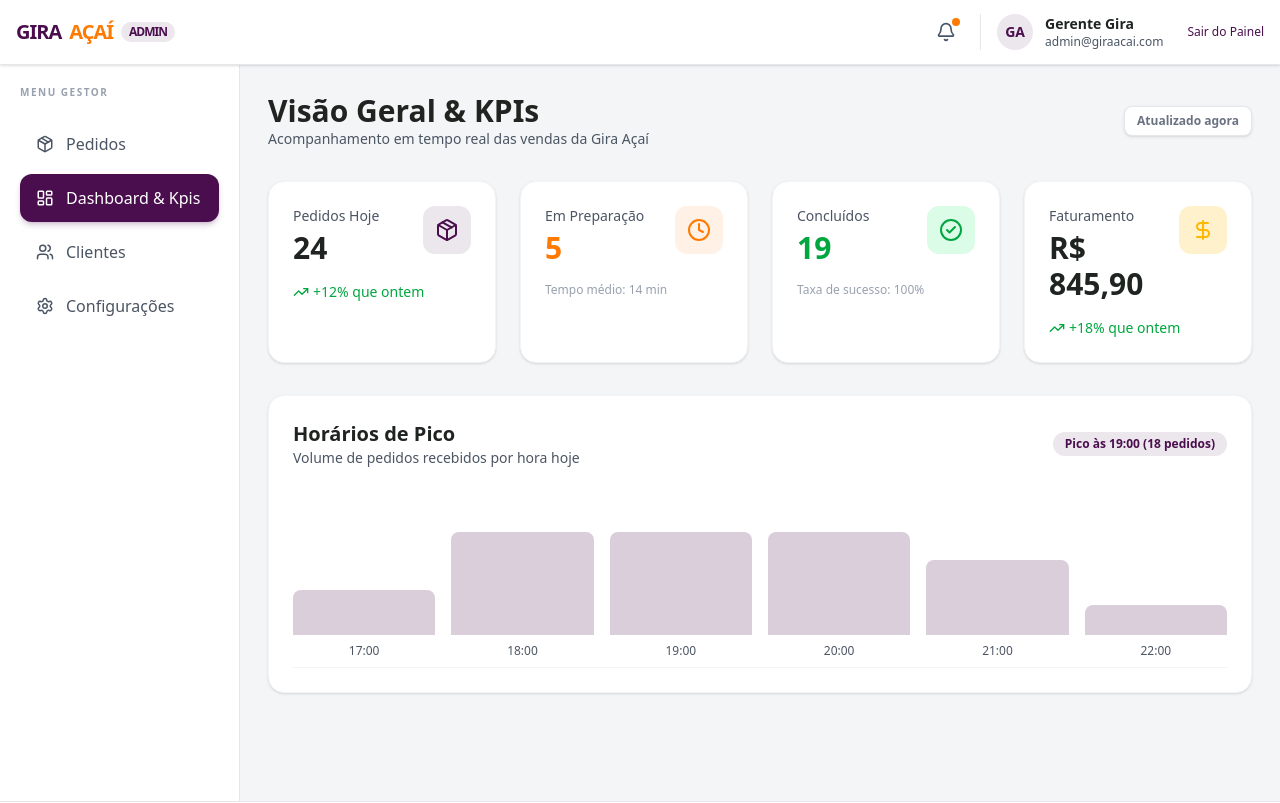
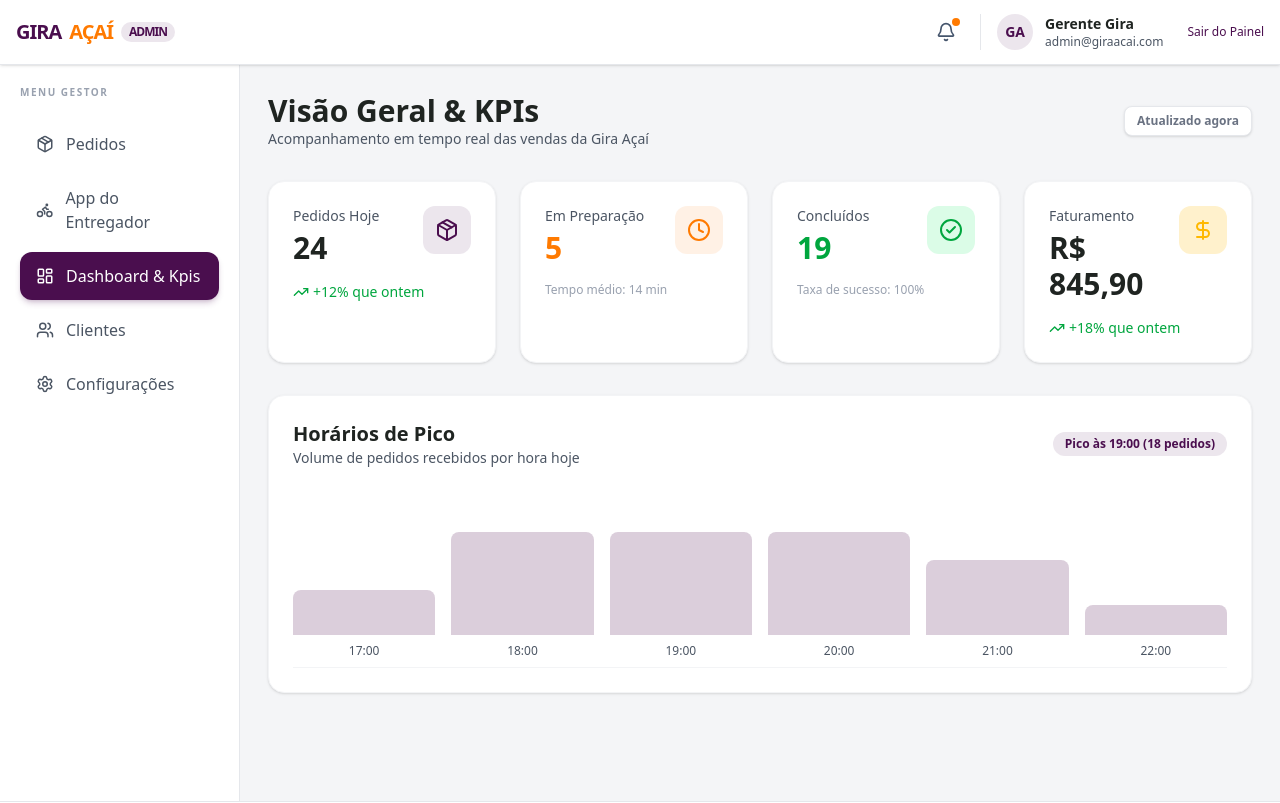
Before and after one commit to Hallerandrosouza-hue/a-aigira, a Next.js app: page /admin in a window 1280 px wide. Shown: the top 803 px of the page. Built offline with nearby package versions, Linux system fonts and the light colour scheme.

Commit message:
feat: add App do Entregador link to admin sidebars

```diff
--- a/src/app/admin/page.tsx
+++ b/src/app/admin/page.tsx
@@ -14,9 +14,9 @@ import {
   Search,
   Phone,
   Save,
-  ToggleLeft,
   ToggleRight,
-  Printer
+  Printer,
+  Bike
 } from 'lucide-react';
 
 export default function Admin() {
@@ -59,6 +59,16 @@ export default function Admin() {
             >
               <div className="flex items-center gap-3">
                 <Package size={18} /> Pedidos
+              </div>
+            </Link>
+
+            <Link
+              href="/entregador"
+              target="_blank"
+              className="w-full flex items-center justify-between px-4 py-3 rounded-xl font-medium text-[#4B5563] hover:text-brand-orange hover:bg-orange-50 transition-colors"
+            >
+              <div className="flex items-center gap-3">
+                <Bike size={18} /> App do Entregador
               </div>
             </Link>
 
--- a/src/app/pedidos/page.tsx
+++ b/src/app/pedidos/page.tsx
@@ -264,6 +264,17 @@ export default function Pedidos() {
                 </span>
               )}
             </Link>
+
+            <Link
+              href="/entregador"
+              target="_blank"
+              className="w-full flex items-center justify-between px-4 py-3 rounded-xl font-medium text-[#4B5563] hover:text-brand-orange hover:bg-orange-50 transition-colors"
+            >
+              <div className="flex items-center gap-3">
+                <Bike size={18} /> App do Entregador
+              </div>
+            </Link>
+
             <Link href="/admin" className="w-full flex items-center gap-3 px-4 py-3 rounded-xl font-medium text-[#4B5563] hover:text-brand-purple hover:bg-gray-50 transition-colors">
               <LayoutDashboard size={18} /> Dashboard
             </Link>
```
